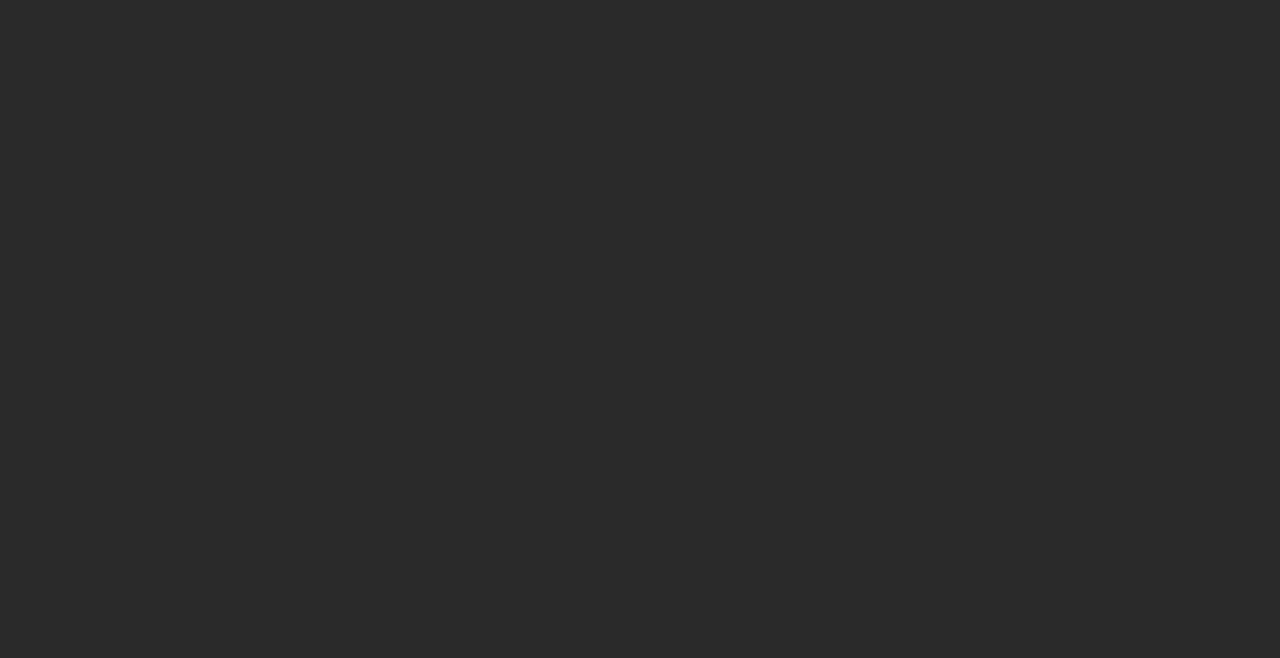
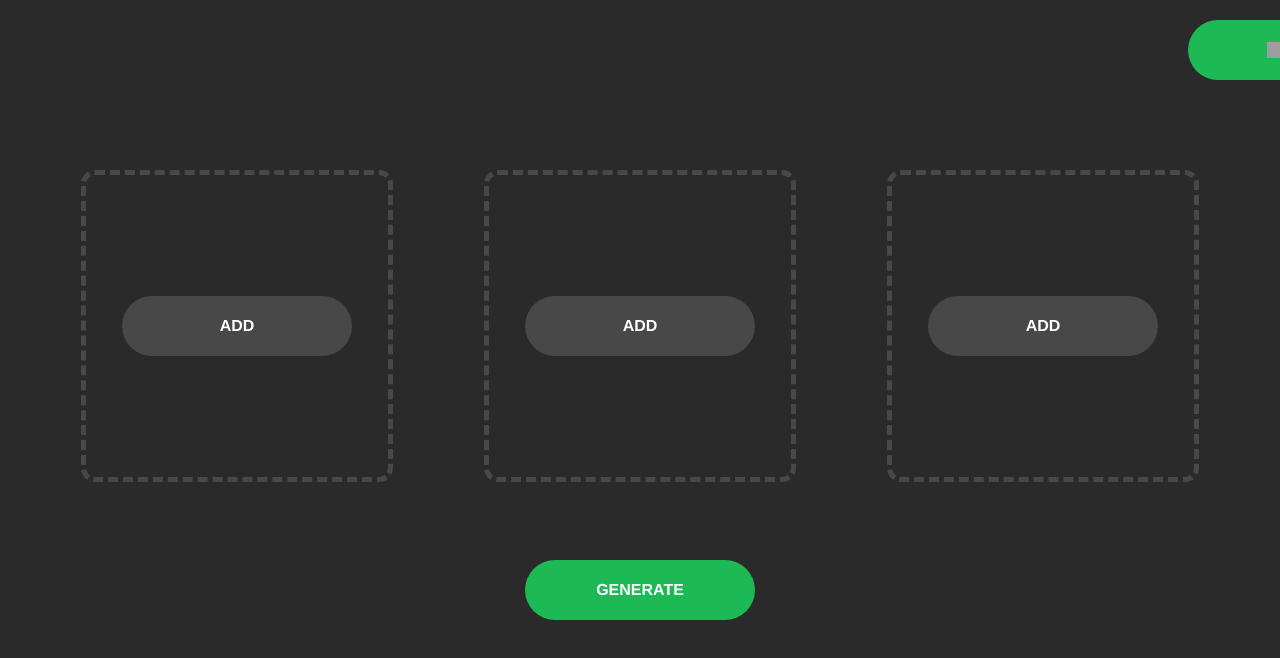
Before and after one commit to ethanwhitcher/playlist.ai, a React (Vite) app: page / in a window 1280 px wide. Shown: the top 658 px of the page. Built offline with nearby package versions, Linux system fonts and the light colour scheme; grey boxes are pictures that could not be loaded.

Commit message:
app landing

```diff
--- a/src/App.tsx
+++ b/src/App.tsx
@@ -1,7 +1,18 @@
 import { useState } from "react";
+import Button from "./_components/base/Button";
+import Landing from "./_components/Landing";
+import AddSong from "./_components/AddSong";
 
 export default function App() {
     const [count, setCount] = useState(0);
 
-    return <div className="App"></div>;
+    const onClickHandler = () => {
+        props.onClick;
+    };
+
+    return (
+        <div className="App">
+          <Landing />
+        </div>
+    );
 }
```
